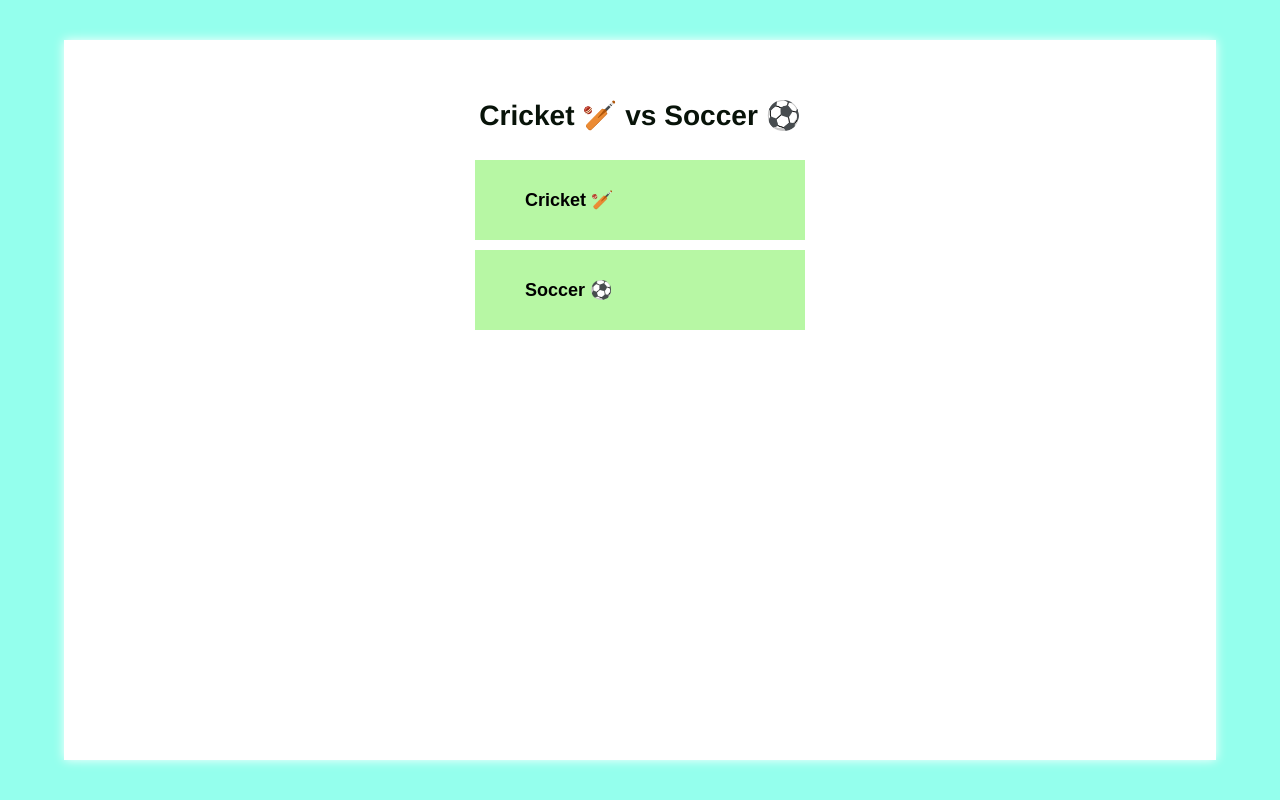
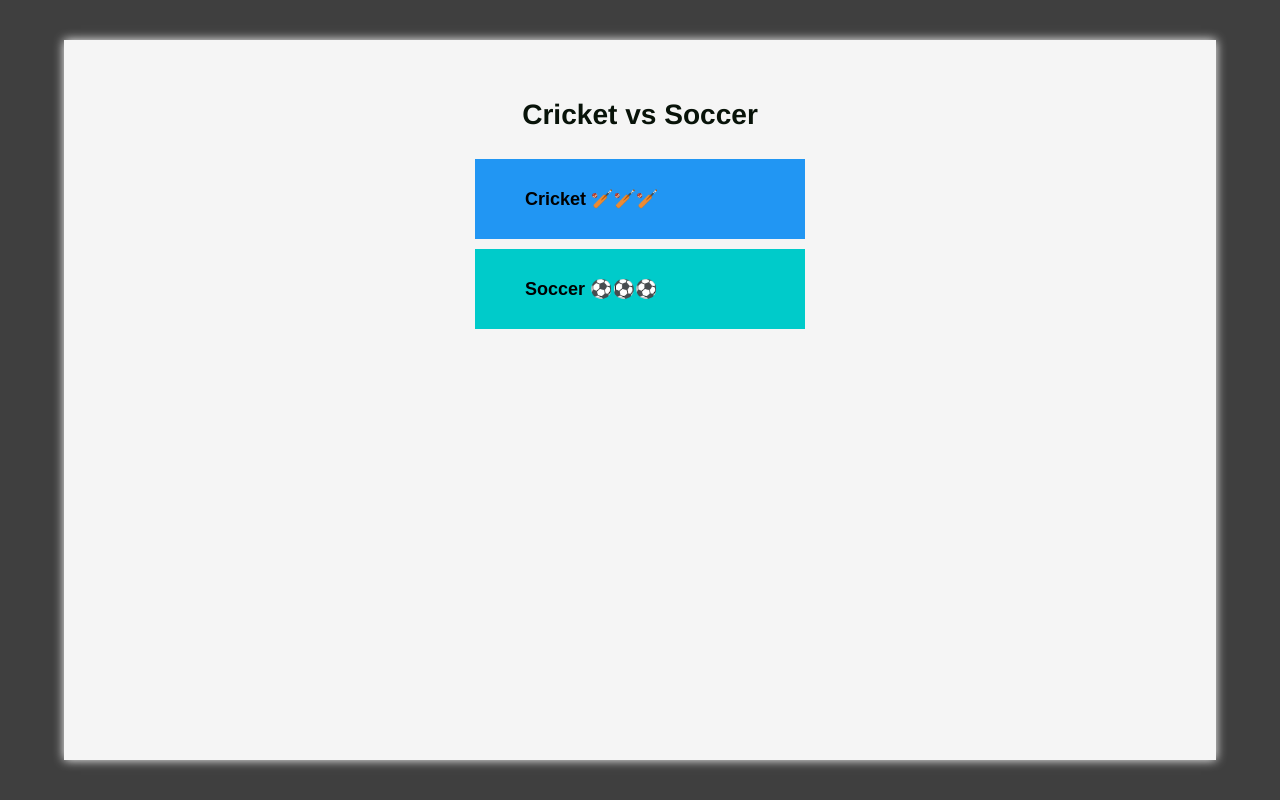
Before and after one commit to sumitNITS/VoteTheGame, a Flask app: page / in a window 1280 px wide. Run offline with Flask 3, Linux system fonts and the light colour scheme; some libraries are stand-ins or nearby versions.

Commit message:
application updated

```diff
--- a/vote/app.py
+++ b/vote/app.py
@@ -5,8 +5,8 @@ import socket
 import random
 import json
 
-option_a = os.getenv('OPTION_A', "Cricket 🏏")
-option_b = os.getenv('OPTION_B', "Soccer ⚽")
+option_a = os.getenv('OPTION_A', "Cricket 🏏🏏🏏")
+option_b = os.getenv('OPTION_B', "Soccer ⚽⚽⚽")
 hostname = socket.gethostname()
 
 app = Flask(__name__)
@@ -17,6 +17,7 @@ def get_redis():
     return g.redis
 
 @app.route("/", methods=['POST','GET'])
+
 def hello():
     voter_id = request.cookies.get('voter_id')
     if not voter_id:
@@ -37,6 +38,7 @@ def hello():
         hostname=hostname,
         vote=vote,
     ))
+
     resp.set_cookie('voter_id', voter_id)
     return resp
 
--- a/vote/static/stylesheets/style.css
+++ b/vote/static/stylesheets/style.css
@@ -7,7 +7,7 @@
 html,body{
   margin: 0;
   padding: 0;
-  background-color: #94ffed;
+  background-color: rgba(0,0,0,.5);
   height: 100vh;
   font-family: 'Open Sans';
 }
@@ -29,11 +29,11 @@ button i{
 }
 
 button.a{
-  background-color: #b7f7a4;
+  background-color: #2196f3;
 }
 
 button.b{
-  background-color: #b7f7a4;
+  background-color: #00cbca;
 }
 
 #content-container{
@@ -45,11 +45,10 @@ button.b{
   margin: 0 auto;
   display: table;
   padding: 10px;
-  /* max-width: 940px; */
   height: 90%;
   width: 90%;
-  background-color: white;
-  border: 1px solid white;
+  background-color: whitesmoke;
+  border: 1px solid whitesmoke;
   box-shadow: 0px 0px 10px white;
   transition: all 0.3s ease-in-out;
 }
@@ -102,19 +101,19 @@ button.b{
 }
 
 #choice button.a:hover{
-  background-color: #94ffed;
+  background-color: #1488c6;
 }
 
 #choice button.b:hover{
-  background-color: #94ffed;
+  background-color: #00a2a1;
 }
 
 #choice button.a:focus{
-  background-color: #94ffed;
+  background-color: #1488c6;
 }
 
 #choice button.b:focus{
-  background-color: #94ffed;
+  background-color: #00a2a1;
 }
 
 #background-stats{
@@ -123,6 +122,7 @@ button.b{
   width:100%;
   position:absolute;
 }
+
 #background-stats div{
   transition: width 400ms ease-in-out;
   display:inline-block;
--- a/vote/templates/index.html
+++ b/vote/templates/index.html
@@ -1,4 +1,5 @@
 <!DOCTYPE html>
+
 <html>
   <head>
     <meta charset="utf-8">
@@ -10,16 +11,18 @@
     <link rel='stylesheet' href="{{ url_for('static',filename='stylesheets/style.css') }}" />
     <link rel="stylesheet" href="https://maxcdn.bootstrapcdn.com/font-awesome/4.4.0/css/font-awesome.min.css">
   </head>
+
   <body>
     <div id="content-container">
       <div id="content-container-center">
-        <h3>{{option_a}} vs {{option_b}}</h3>
+        <h3>Cricket vs Soccer</h3>
         <form id="choice" name='form' method="POST" action="/">
           <button id="a" type="submit" name="vote" class="a" value="a">{{option_a}}</button>
           <button id="b" type="submit" name="vote" class="b" value="b">{{option_b}}</button>
         </form>
       </div>
     </div>
+
     <script src="http://code.jquery.com/jquery-latest.min.js" type="text/javascript"></script>
     <script src="//cdnjs.cloudflare.com/ajax/libs/jquery-cookie/1.4.1/jquery.cookie.js"></script>
 
@@ -32,6 +35,7 @@
         $(".a").html('{{option_a}} <i class="fa fa-check-circle"></i>');
         $(".b").css('opacity','0.5');
       }
+
       if(vote == "b"){
         $(".b").prop('disabled', true);
         $(".b").html('{{option_b}} <i class="fa fa-check-circle"></i>');
```
Also changed, not shown: 1 other file.
